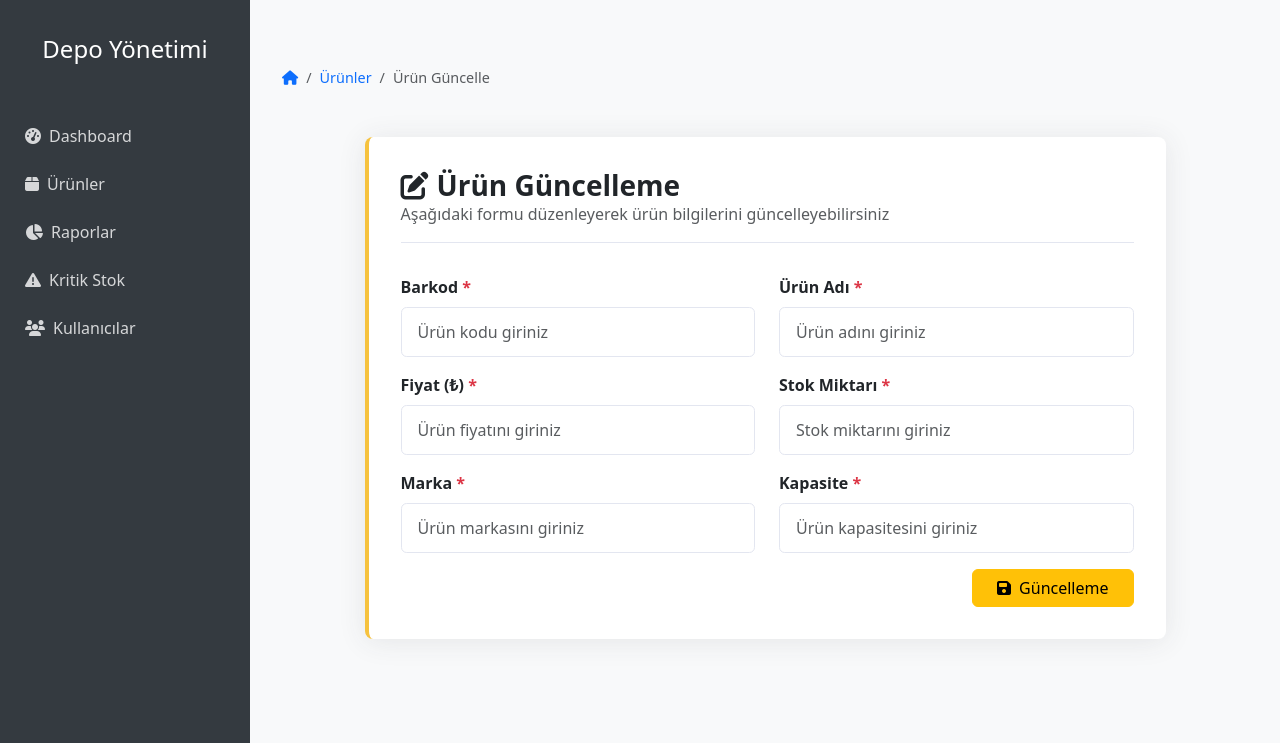
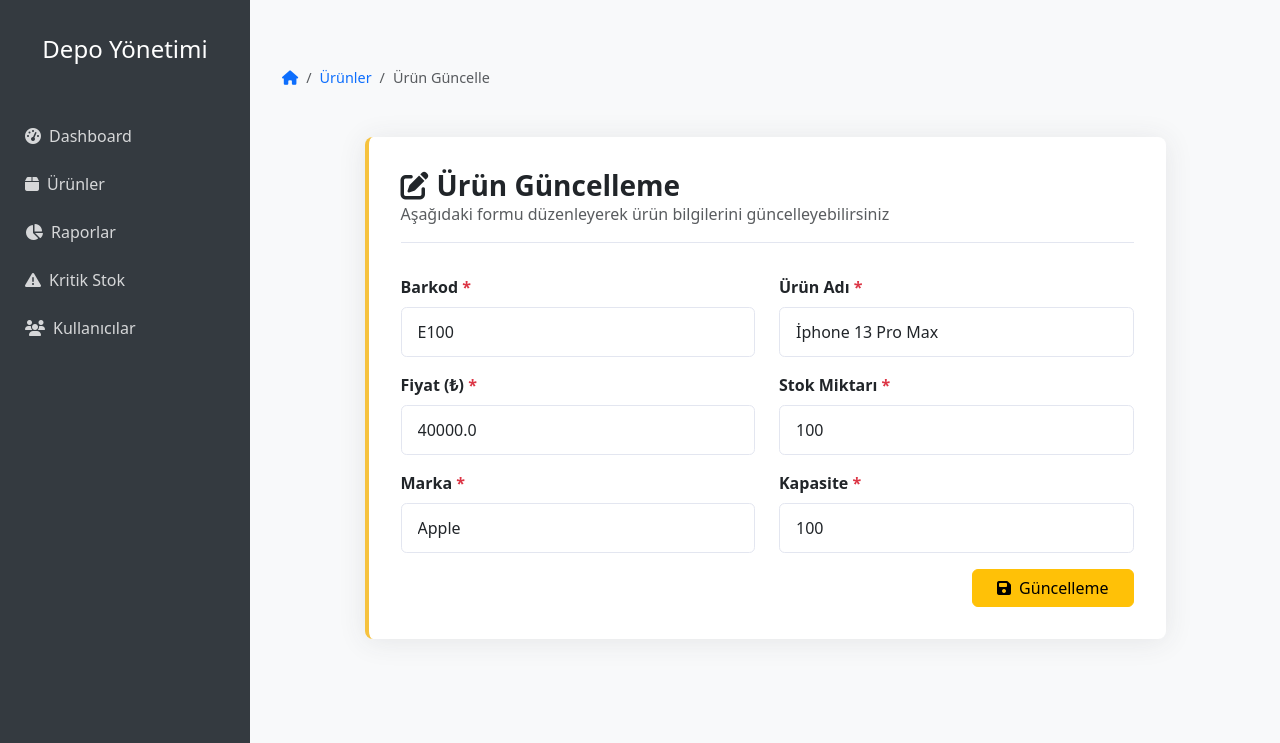
Before and after one commit to Aliceylan11/Internet-Programciligi, a Flask app: page /login/dashboard/products/update/1 in a window 1280 px wide. Shown: the part 57-800 px from the top of the page. Run offline with Flask 3, Linux system fonts and the light colour scheme; a user stored in the database is signed in; data comes from the database, SQL or seed files in the repository.

Commit message:
Update products_update.html

```diff
--- a/final_projesi/templates/products_update.html
+++ b/final_projesi/templates/products_update.html
@@ -18,37 +18,38 @@
           <h3 class="fw-bold mb-0"><i class="fas fa-edit me-2"></i>Ürün Güncelleme</h3>
           <p class="text-muted mb-0">Aşağıdaki formu düzenleyerek ürün bilgilerini güncelleyebilirsiniz</p>
         </div>
-       <form id="addProductForm" method="POST" action="{{ url_for('products_update', products=urunler.id) }}">
+
+        <form id="addProductForm" method="POST" action="{{ url_for('products_update', products=urunler.id) }}">
           <div class="row mb-3">
             <div class="col-md-6">
               <label for="productSKU" class="form-label fw-bold">Barkod <span class="text-danger">*</span> </label>
-              <input type="text" class="form-control" id="productSKU" placeholder="Ürün kodu giriniz" name="barkod" required>
+              <input type="text" class="form-control" id="productSKU" placeholder="Ürün kodu giriniz" name="barkod" value="{{ urunler.barkod }}" required>
             </div>
             <div class="col-md-6">
               <label for="productName" class="form-label fw-bold">Ürün Adı <span class="text-danger">*</span></label>
-              <input type="text" class="form-control" id="productName" placeholder="Ürün adını giriniz" name="name" required>
+              <input type="text" class="form-control" id="productName" placeholder="Ürün adını giriniz" name="name" value="{{ urunler.name }}" required>
             </div>
           </div>
 
           <div class="row mb-3">
             <div class="col-md-6">
               <label for="productPrice" class="form-label fw-bold">Fiyat (₺) <span class="text-danger">*</span></label>
-              <input type="text" class="form-control" id="productPrice" placeholder="Ürün fiyatını giriniz" name="fiyat" required>
+              <input type="text" class="form-control" id="productPrice" placeholder="Ürün fiyatını giriniz" name="fiyat" value="{{ urunler.fiyat }}" required>
             </div>
             <div class="col-md-6">
               <label for="productStock" class="form-label fw-bold">Stok Miktarı <span class="text-danger">*</span></label>
-              <input type="text" class="form-control" id="productStock" placeholder="Stok miktarını giriniz" name="adet" required>
+              <input type="text" class="form-control" id="productStock" placeholder="Stok miktarını giriniz" name="adet" value="{{ urunler.adet }}" required>
             </div>
           </div>
 
           <div class="row mb-3">
             <div class="col-md-6">
               <label for="productBrand" class="form-label fw-bold">Marka <span class="text-danger">*</span></label>
-              <input type="text" class="form-control" id="productBrand" placeholder="Ürün markasını giriniz" name="marka" required>
+              <input type="text" class="form-control" id="productBrand" placeholder="Ürün markasını giriniz" name="marka" value="{{ urunler.marka }}" required>
             </div>
             <div class="col-md-6">
               <label for="productCapacity" class="form-label fw-bold">Kapasite <span class="text-danger">*</span></label>
-              <input type="text" class="form-control" id="productCapacity" placeholder="Ürün kapasitesini giriniz" name="kapasite" required>
+              <input type="text" class="form-control" id="productCapacity" placeholder="Ürün kapasitesini giriniz" name="kapasite" value="{{ urunler.kapasite }}" required>
             </div>
           </div>
 
```
